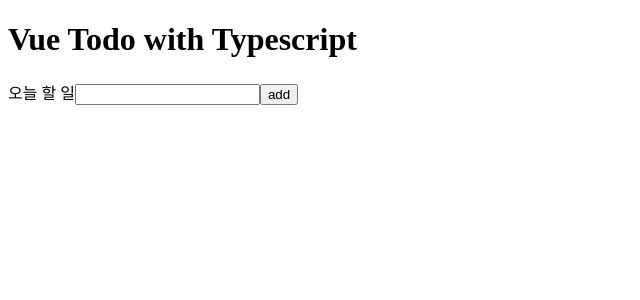
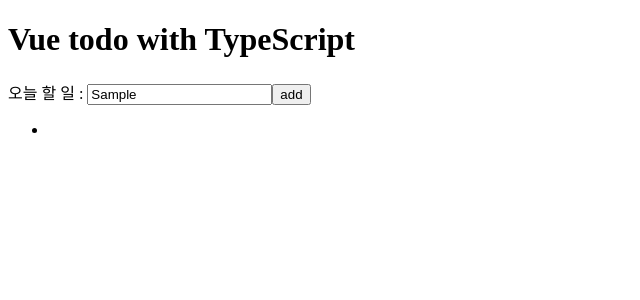
Before and after one commit to leehyeonj/vue_study, a Vue app in the folder vue_ts_captain/: page / in a window 1280 px wide. Both pictures are taken after typing "Sample" into the empty fields and a click on the button "add". Shown: the top 300 px of the page, without its empty margins (0-640 px from the left). Built offline with nearby package versions, Linux system fonts and the light colour scheme.

Commit message:
vue_ts_captain: 할일 추가, 조회 기능 추가 왜 안됨?

```diff
--- a/vue_ts_captain/src/App.vue
+++ b/vue_ts_captain/src/App.vue
@@ -1,21 +1,51 @@
 <template>
   <div>
-    <h1>Vue Todo with Typescript</h1>
-    <TodoInput :item="todoText" @input="updatTodoText" @add="addTodoItem" />
+    <header>
+      <h1>Vue todo with TypeScript</h1>
+    </header>
+    <main>
+      <TodoInput :item="todoText" @input="updateTodoText" @add="addTodoItem">
+      </TodoInput>
+      <div>
+        <ul>
+          <TodoListItem
+            v-for="(todoItem, index) in todoItems"
+            :key="index"
+            :todoItem="todoItem"
+          ></TodoListItem>
+        </ul>
+      </div>
+    </main>
   </div>
 </template>
 
 <script lang="ts">
 import Vue from "vue";
 import TodoInput from "./components/TodoInput.vue";
+import TodoListItem from "./components/TodoListItem.vue";
+
+const STORAGE_KEY = "vue-todo-ts-v1";
+const storage = {
+  save(todoItems: any[]) {
+    const parsed = JSON.stringify(todoItems);
+    localStorage.setItem(STORAGE_KEY, parsed);
+  },
+  fetch() {
+    const todoItems = localStorage.getItem(STORAGE_KEY) || "[]";
+    const result = JSON.parse(todoItems);
+    return result;
+  },
+};
 
 export default Vue.extend({
   components: {
     TodoInput,
+    TodoListItem,
   },
   data() {
     return {
       todoText: "",
+      todoItems: [] as any[],
     };
   },
   methods: {
@@ -24,12 +54,20 @@
     },
     addTodoItem() {
       const value = this.todoText;
-      localStorage.setItem(value, value);
+      this.todoItems.push(value);
+      storage.save(this.todoItems);
+      // localStorage.setItem(value, value);
       this.initTodoText();
     },
     initTodoText() {
       this.todoText = "";
     },
+    fetchTodoItems() {
+      this.todoItems = storage.fetch();
+    },
+  },
+  created() {
+    this.fetchTodoItems();
   },
 });
 </script>
--- a/vue_ts_captain/src/components/TodoInput.vue
+++ b/vue_ts_captain/src/components/TodoInput.vue
@@ -1,6 +1,6 @@
 <template>
   <div>
-    <label for="todo-input">오늘 할 일</label>
+    <label for="todo-input">오늘 할 일 : </label>
     <input id="todo-input" type="text" :value="item" @input="handleInput" />
     <button @click="addTodo" type="button">add</button>
   </div>
@@ -18,7 +18,6 @@
   components: {},
   methods: {
     handleInput(event: InputEvent) {
-      console.log(event);
       const eventTarget = event.target as HTMLInputElement;
       this.$emit("input", eventTarget);
     },
--- /dev/null
+++ b/vue_ts_captain/src/components/TodoListItem.vue
@@ -0,0 +1,13 @@
+<template>
+  <li>{{ todoItem }}</li>
+</template>
+<script lang="ts">
+import Vue from "vue";
+export default Vue.extend({
+  props: {
+    todoItem: {
+      type: String,
+    },
+  },
+});
+</script>
```
Also changed, not shown: vue_ts_captain/.eslintrc.js.
